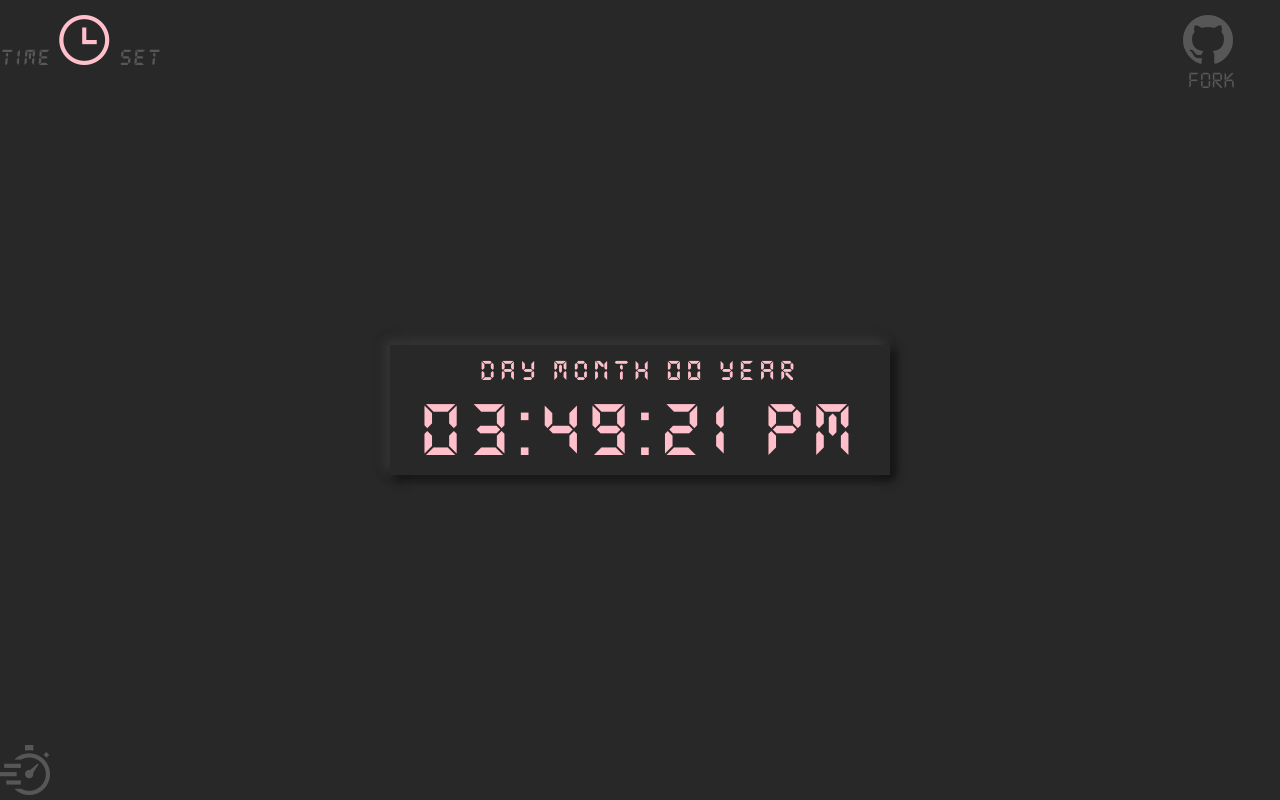
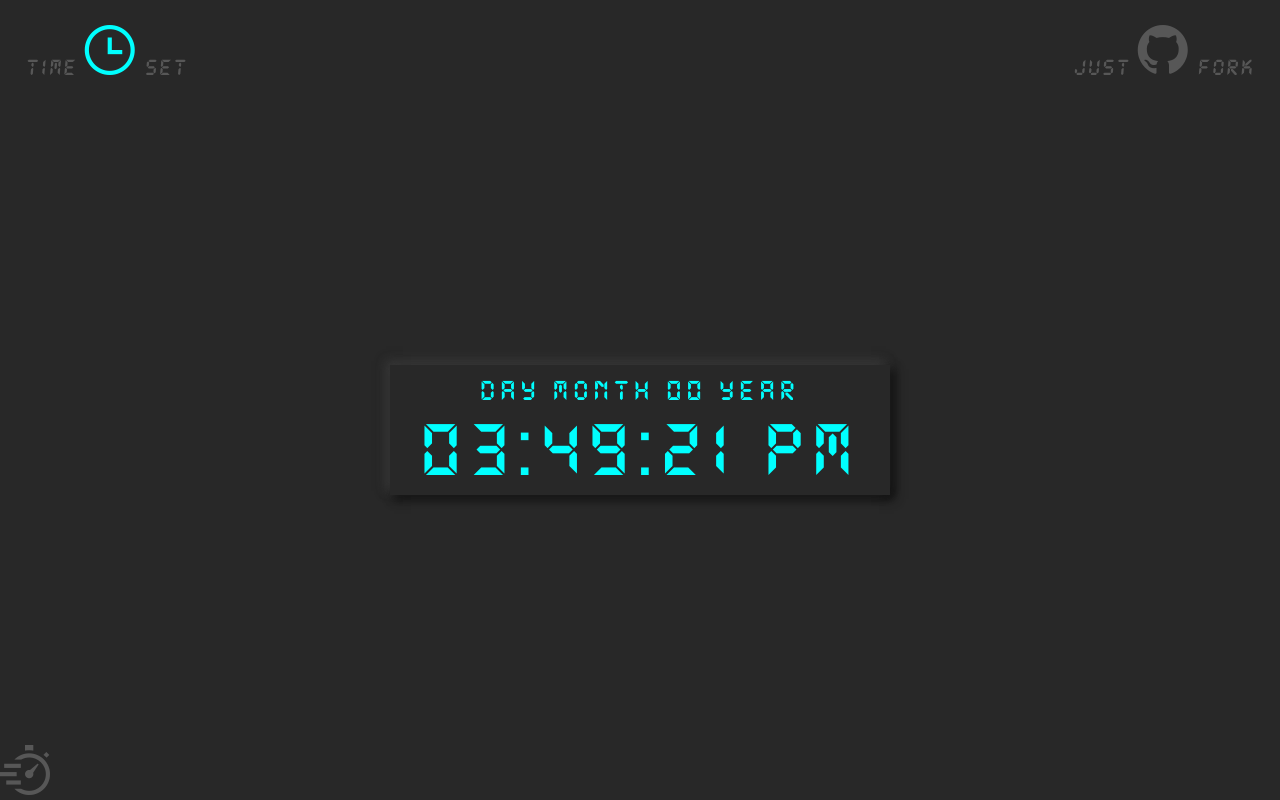
Before and after one commit to cristina-Q/JSclock, a website: page index.html in a window 1280 px wide. Drawn offline with Linux system fonts and the light colour scheme.

Commit message:
change layout

```diff
--- a/index.html
+++ b/index.html
@@ -13,14 +13,15 @@
   >
   <link
     rel="shortcut icon"
-    href="#favicon"
-    type="image/x-icon"
+    href="media/favicon.png"
+    type="image/png"
   >
   <title>JavaScript Clock</title>
 </head>
 
 <body>
-  <div class="header-top container">
+  <header class="header-top container">
+    <div class="header-top-wrapper">
       <a
         class="logo"
         href="/"
@@ -35,9 +36,10 @@
         target="_blank"
         rel="noopener noreferrer"
       >
-      <i class="im im-github"><span>Fork<span></i>
+        <i class="im im-github"></i>
       </a>
     </div>
+  </header>
 
   <div class="date-time">
     <div class="clock">
@@ -56,19 +58,6 @@
     <i class="im im-timer"></i>
   </div>
 
-
-
-  <svg
-    xmlns="http://www.w3.org/2000/svg"
-    width="0"
-    height="0"
-    viewBox="0 0 24 24"
-  >
-    <path
-      id="favicon"
-      d="M12 2c5.514 0 10 4.486 10 10s-4.486 10-10 10-10-4.486-10-10 4.486-10 10-10zm0-2c-6.627 0-12 5.373-12 12s5.373 12 12 12 12-5.373 12-12-5.373-12-12-12zm1 12v-6h-2v8h7v-2h-5z"
-    />
-  </svg>
   <script src="js/app.js"></script>
 </body>
 
--- /dev/null
+++ b/scss/_shared.scss
@@ -0,0 +1,5 @@
+.container {
+  margin: 0 auto;
+  width: 100%;
+  max-width: 1290px;
+}
--- a/scss/_variables.scss
+++ b/scss/_variables.scss
@@ -1 +1 @@
-$main-color: rgb(255, 192, 203);
+$main-color: cyan;
--- a/scss/app.scss
+++ b/scss/app.scss
@@ -1,18 +1,8 @@
-// site reset
-@import './reset';
-
-// site fonts
-@import './fonts';
-
-// site icos
-@import './ico';
-
-//import variables
+@import './reset'; // site reset
+@import './fonts'; // site fonts
+@import './ico'; // site icos
 @import './variables';
-
-svg #favicon {
-  fill: $main-color;
-}
+@import './shared';
 
 body {
   display: flex;
@@ -22,37 +12,27 @@ body {
   font-family: 'DS-Digital';
 }
 
-.container {
-  margin: 0 auto;
-  width: 100%;
-  max-width: 1290px;
+.header-top {
+  padding: 30px 2%;
 }
 
-.header-top {
-  padding-top: 20px;
+.header-top-wrapper {
   display: flex;
   justify-content: space-between;
   & .logo {
-    font-size: 24px;
-    font-weight: bold;
-    font-style: italic;
-    letter-spacing: 2px;
     & i {
       color: $main-color;
     }
   }
 
   & > a {
+    font-size: 24px;
+    font-weight: bold;
+    font-style: italic;
+    letter-spacing: 2px;
     color: rgba(128, 128, 128, 0.541);
     & i {
       font-size: 50px;
-      & span {
-        font-size: 24px;
-        position: relative;
-        top: 23px;
-        right: 45px;
-        font-family: 'DS-Digital';
-      }
     }
   }
 }
@@ -64,7 +44,14 @@ body {
   content: 'SET';
 }
 
-.header-top > a:hover {
+.gitfork::before {
+  content: 'JUST';
+}
+.gitfork::after {
+  content: 'FORK';
+}
+
+.header-top-wrapper > a:hover {
   color: $main-color;
   text-shadow: 0 0 5px $main-color;
 }
```
Also changed, not shown: css/style.css, media/favicon.png (added), 1 other file. Lines whose indentation alone changed are shown as unchanged.
